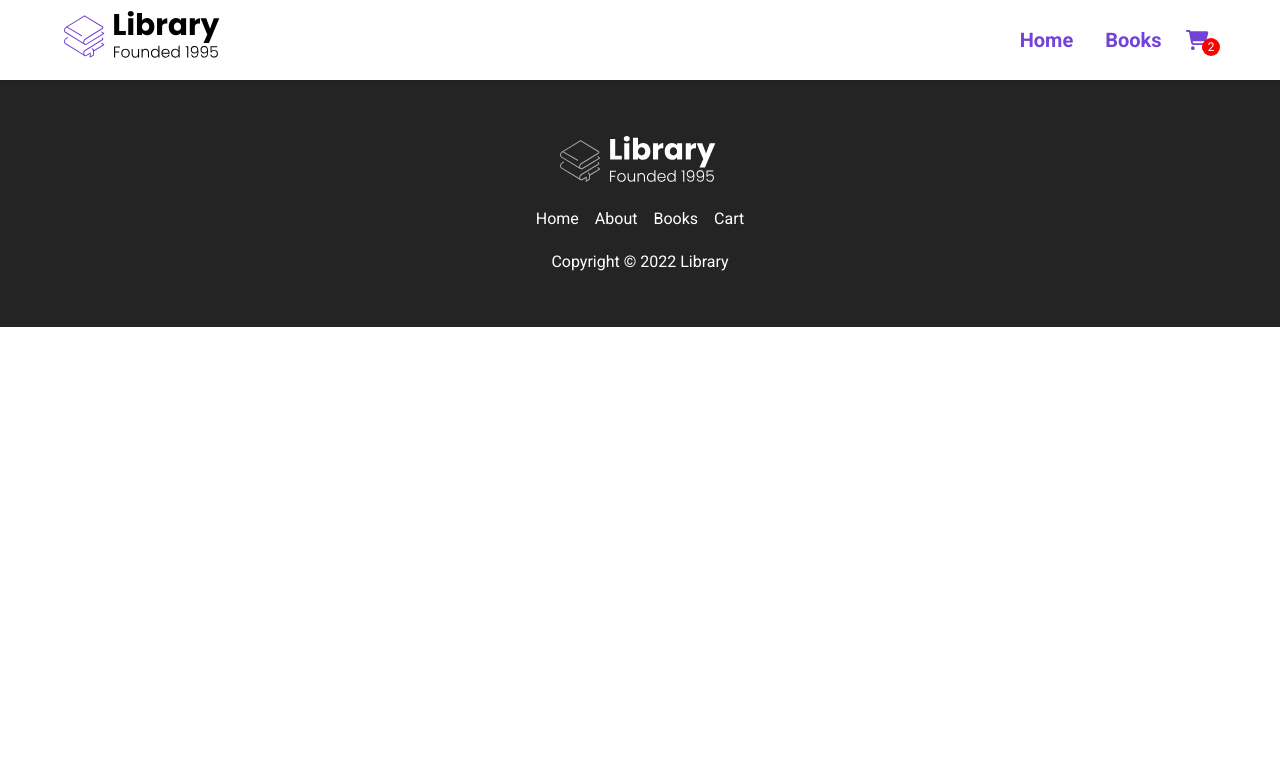
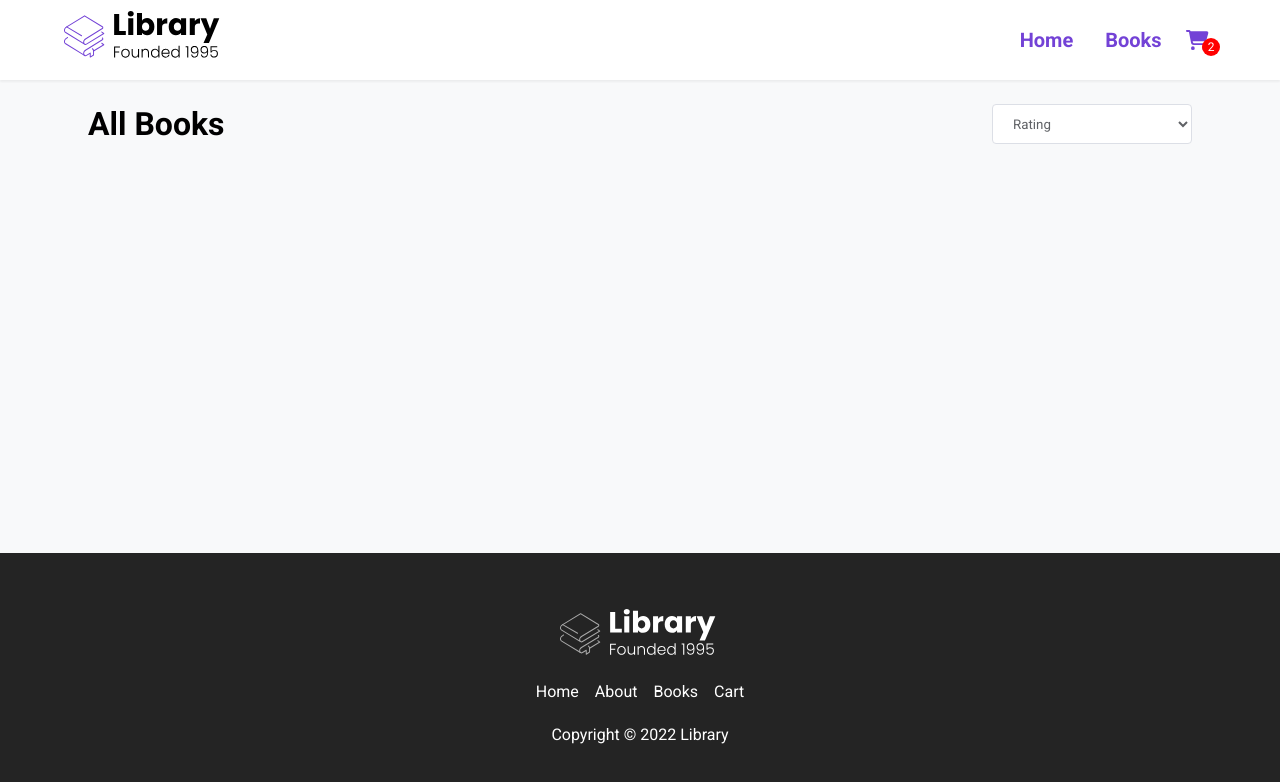
Before and after one commit to Molberda/library-react, a React (Create React App) app: page /books in a window 1280 px wide. Shown: the top 782 px of the page. Built offline with nearby package versions, Linux system fonts and the light colour scheme.

Commit message:
started writing the html code for the Books page

```diff
--- a/src/Pages/Books.jsx
+++ b/src/Pages/Books.jsx
@@ -1,11 +1,27 @@
-import React from 'react';
+import React from "react";
 
 const Books = () => {
-    return (
-        <div>
-
-        </div>
-    );
-}
+  return (
+    <div id="books__body">
+      <main id="books__main">
+        <section>
+            <div className="books__container">
+                <div className="row">
+                    <div className="books__header">
+                        <h2 className="section__title books__header--title">All Books</h2>
+                        <select id="filter">
+                            <option value="" selected disabled>Sort</option>
+                            <option value="LOW_TO_HIGH" selected disabled>Price, Low to High</option>
+                            <option value="HIGH_TO_LOW" selected disabled>Price, High to Low</option>
+                            <option value="RATING" selected disabled>Rating</option>
+                        </select>
+                    </div>
+                </div>
+            </div>
+        </section>
+      </main>
+    </div>
+  );
+};
 
 export default Books;
```
